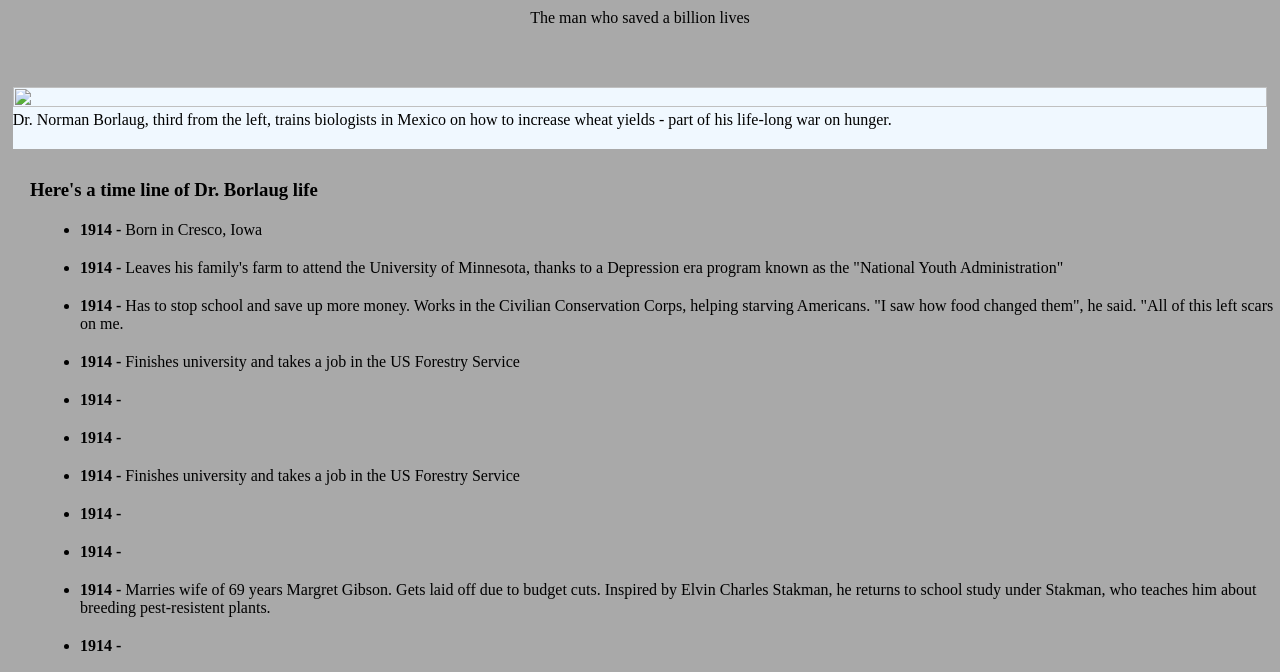
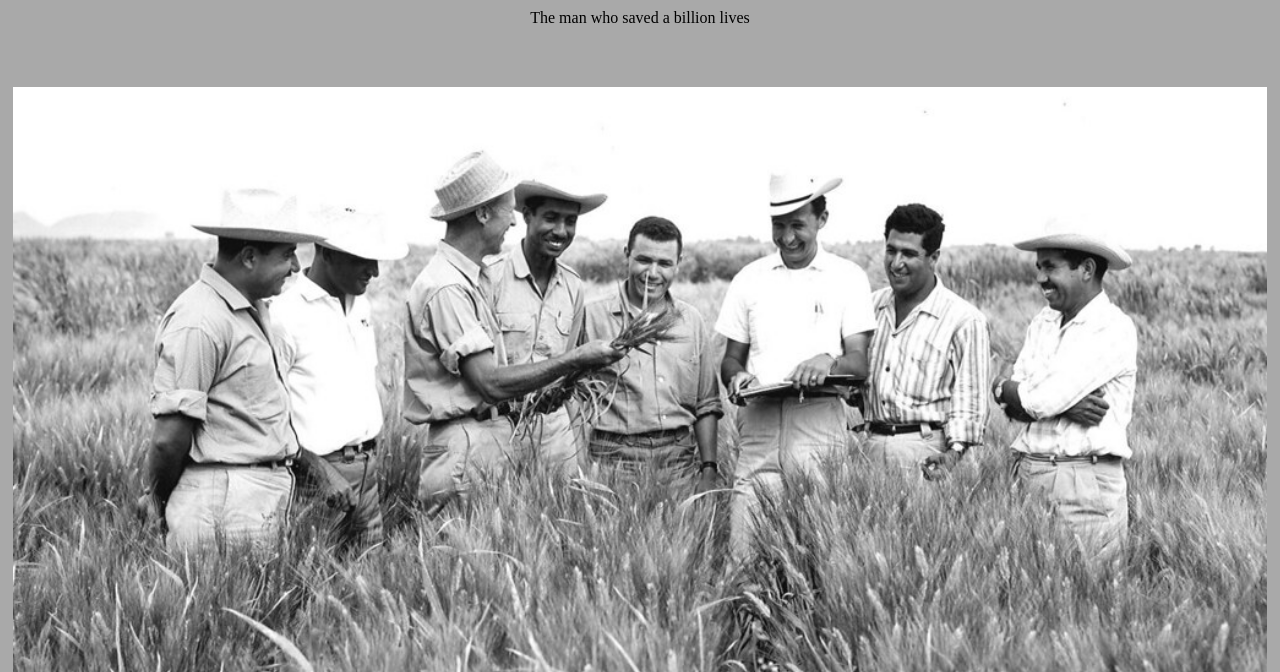
Before and after one commit to sourabh-singh-webdev/A-tribute-page, a plain HTML site: page index.html in a window 1280 px wide. Shown: the part 108-780 px from the top of the page. Drawn offline with Linux system fonts and the light colour scheme.

Commit message:
Update index.html

```diff
--- a/index.html
+++ b/index.html
@@ -17,7 +17,7 @@
 
         <div class="image-part">
             <figure>
-                <img src="/images/pro.jpg">
+                <img src="pro.jpg">
                 <figcaption>Dr. Norman Borlaug, third from the left,
                     trains biologists in Mexico on how to increase
                     wheat yields - part of his life-long war on hunger.
```
